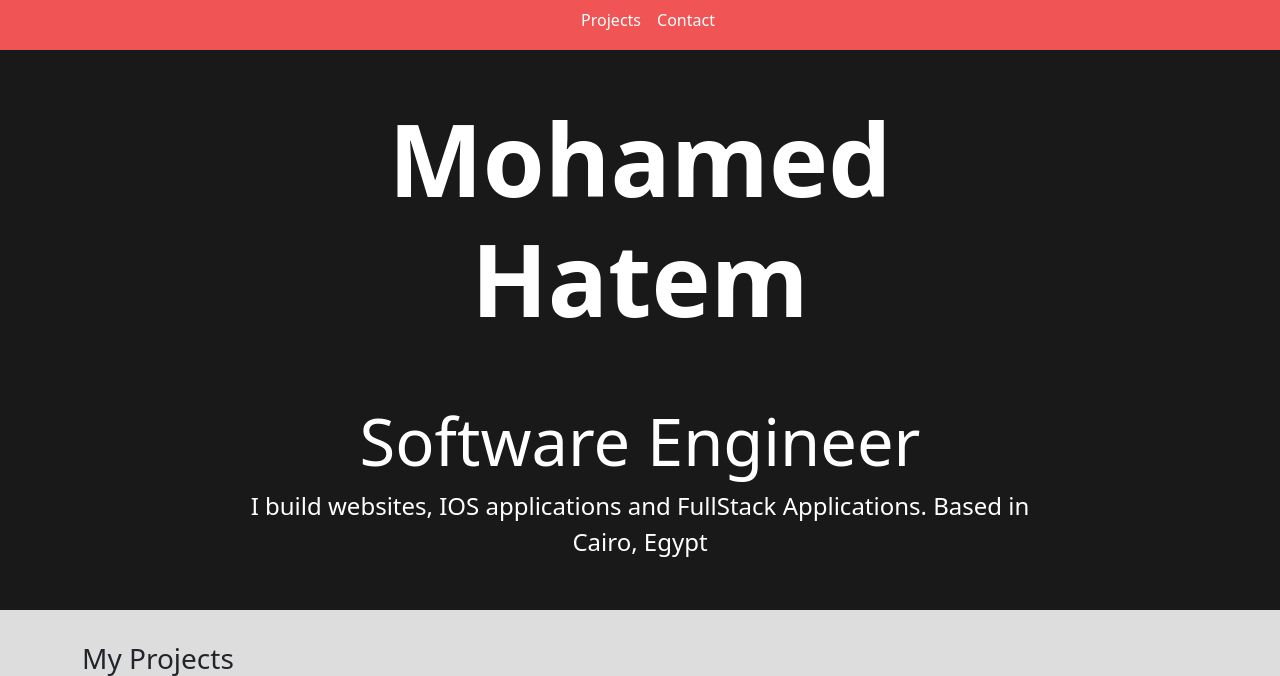
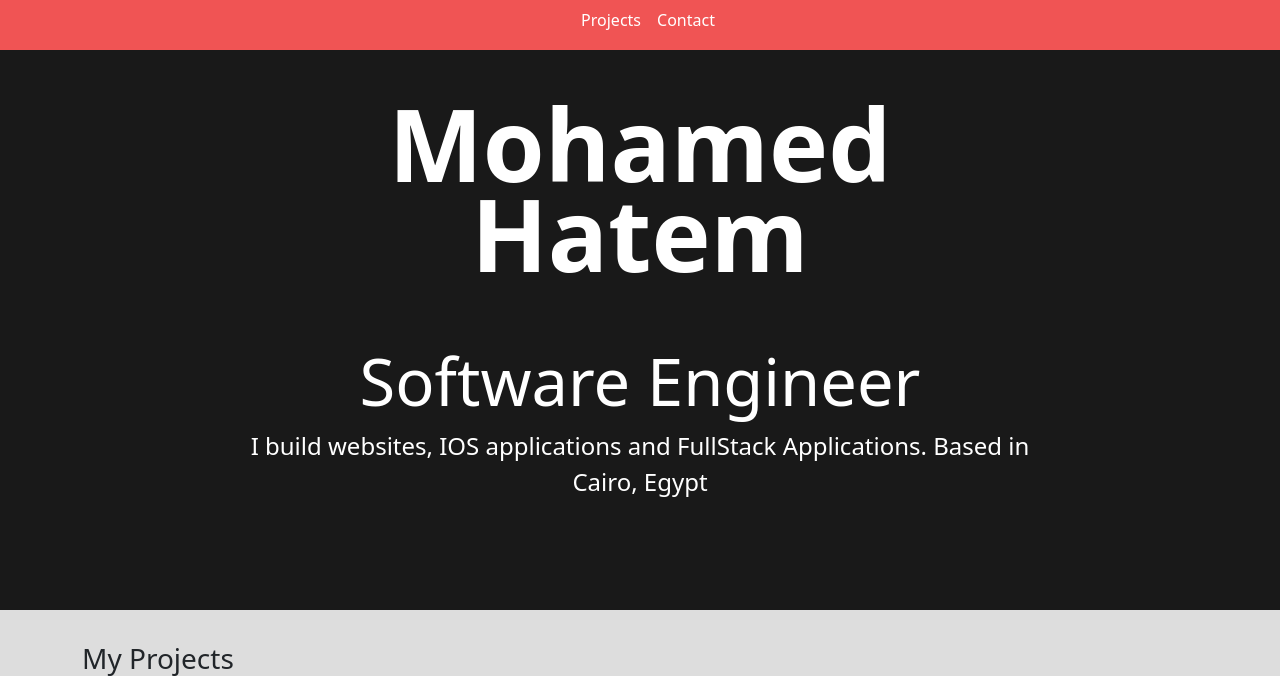
Before and after one commit to MohamedElatroush/portfolio-mhatem, a Django app: page / in a window 1280 px wide. Shown: the top 676 px of the page. Run offline with Django 4.2, Linux system fonts and the light colour scheme; data comes from the database, SQL or seed files in the repository; some libraries are stand-ins or nearby versions.

Commit message:
Added new styless

```diff
--- a/static/styles/main.css
+++ b/static/styles/main.css
@@ -51,6 +51,7 @@ body {
     font-size: 100px;
     font-weight: 600;
     text-align: center;
+    line-height: .9em;
 }
 
 .description{
```
